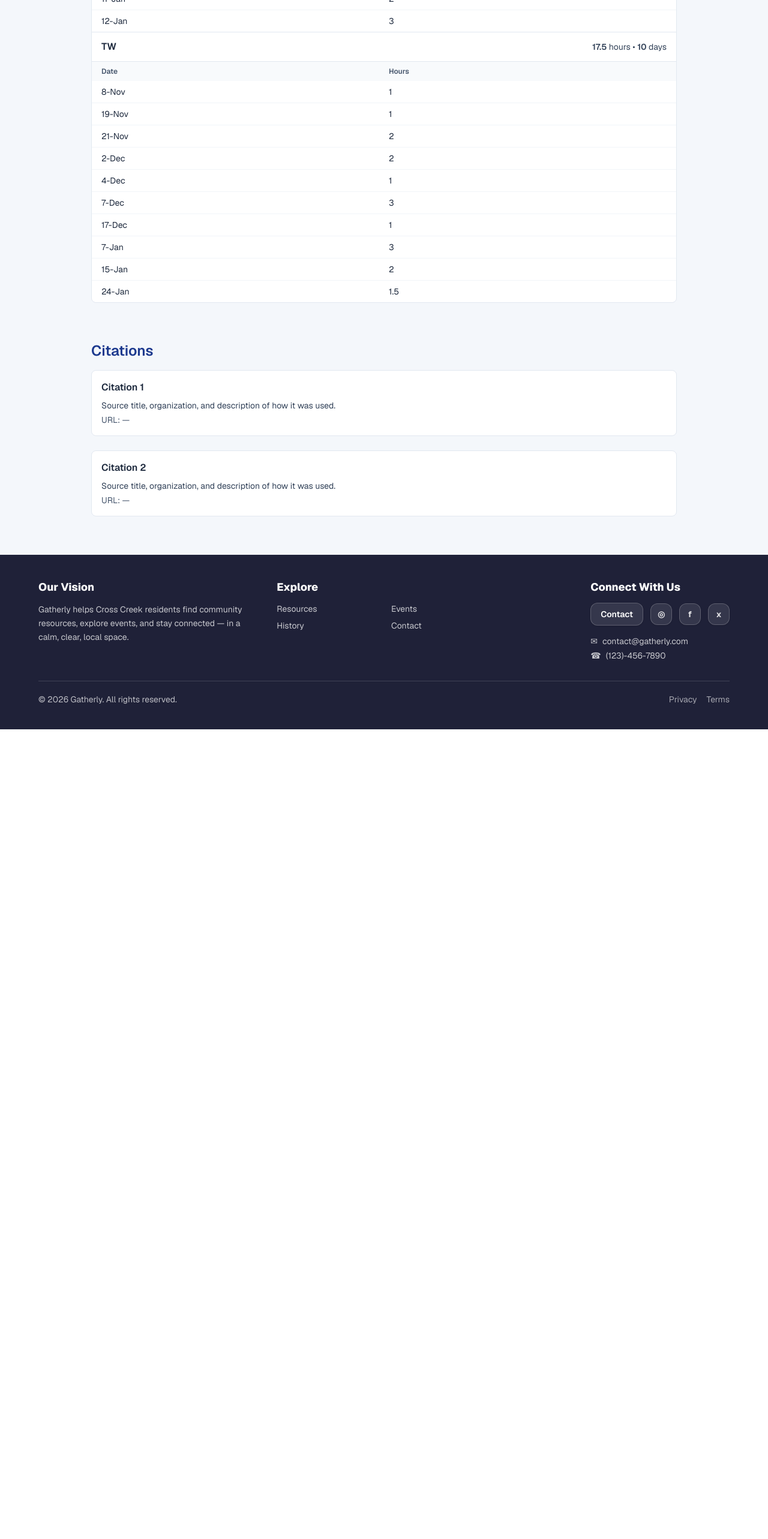
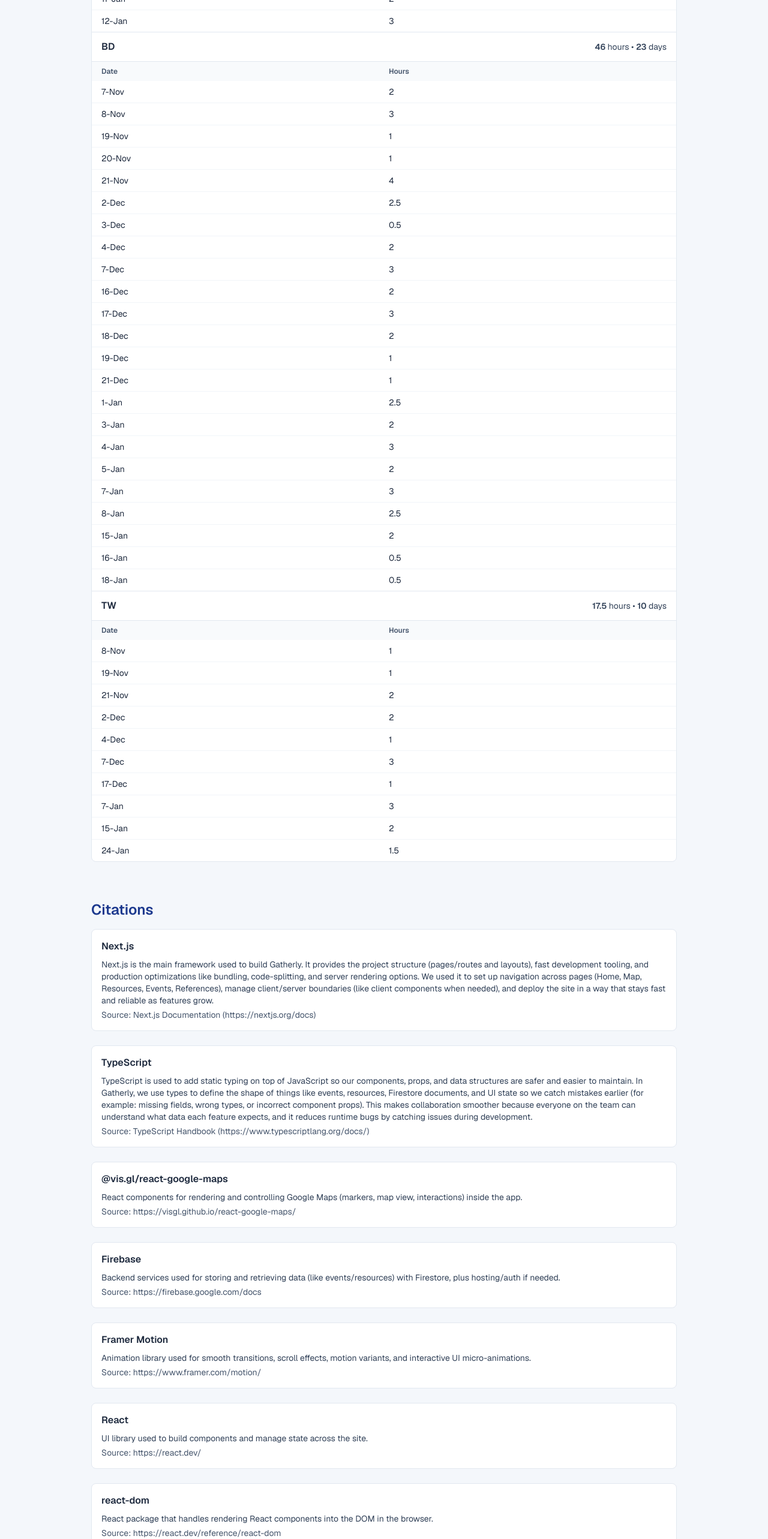
Before and after one commit to TSA-Group/tsa_group_starter, a Next.js app: page /references in a window 1280 px wide. Shown: the part 2914-5480 px from the top of the page at 60% size. Before the commit the page ends 4130 px from the top, so only its background shows below. Built offline with nearby package versions, Linux system fonts and the light colour scheme.

Commit message:
Update page.tsx

```diff
--- a/app/references/page.tsx
+++ b/app/references/page.tsx
@@ -93,7 +93,33 @@ const WORK_LOG: Record<
     ],
   },
 
-
+  BD: {
+    entries: [
+      { hours: 2, date: "7-Nov" },
+      { hours: 3, date: "8-Nov" },
+      { hours: 1, date: "19-Nov" },
+      { hours: 1, date: "20-Nov" },
+      { hours: 4, date: "21-Nov" },
+      { hours: 2.5, date: "2-Dec" },
+      { hours: 0.5, date: "3-Dec" },
+      { hours: 2, date: "4-Dec" },
+      { hours: 3, date: "7-Dec" },
+      { hours: 2, date: "16-Dec" },
+      { hours: 3, date: "17-Dec" },
+      { hours: 2, date: "18-Dec" },
+      { hours: 1, date: "19-Dec" },
+      { hours: 1, date: "21-Dec" },
+      { hours: 2.5, date: "1-Jan" },
+      { hours: 2, date: "3-Jan" },
+      { hours: 3, date: "4-Jan" },
+      { hours: 2, date: "5-Jan" },
+      { hours: 3, date: "7-Jan" },
+      { hours: 2.5, date: "8-Jan" },
+      { hours: 2, date: "15-Jan" },
+      { hours: 0.5, date: "16-Jan" },
+      { hours: 0.5, date: "18-Jan" },
+    ],
+  },
 
   TW: {
     entries: [
@@ -124,11 +150,15 @@ export default function ReferencesPage() {
             References & Work Log
           </h1>
           <div className="mt-6">
-            <Link href="/" className="text-blue-700 font-semibold hover:underline">
+            <Link
+              href="/"
+              className="text-blue-700 font-semibold hover:underline"
+            >
               ← Back to Home
             </Link>
           </div>
         </header>
+
         <section className="mb-16">
           <h2 className="text-2xl font-semibold text-blue-900 mb-4">
             Team Hours (Student Initials)
@@ -151,10 +181,12 @@ export default function ReferencesPage() {
                       <span className="font-semibold">{days}</span> days
                     </div>
                   </div>
+
                   <div className="grid grid-cols-2 gap-4 px-4 py-2 text-xs font-semibold text-slate-600 border-t border-slate-200 bg-slate-50">
                     <div>Date</div>
                     <div>Hours</div>
                   </div>
+
                   <div className="divide-y divide-slate-100">
                     {entries.map((e, i) => (
                       <div
@@ -171,30 +203,151 @@ export default function ReferencesPage() {
             })}
           </div>
         </section>
-
         <section>
           <h2 className="text-2xl font-semibold text-blue-900 mb-4">
             Citations
           </h2>
+
           <div className="space-y-6">
             <div className="border border-slate-200 rounded-lg bg-white p-4">
-              <p className="font-semibold text-slate-800">Citation 1</p>
+              <p className="font-semibold text-slate-800">Next.js</p>
               <p className="mt-2 text-sm text-slate-700">
-                Source title, organization, and description of how it was used.
+                Next.js is the main framework used to build Gatherly. It provides
+                the project structure (pages/routes and layouts), fast
+                development tooling, and production optimizations like bundling,
+                code-splitting, and server rendering options. We used it to set
+                up navigation across pages (Home, Map, Resources, Events,
+                References), manage client/server boundaries (like client
+                components when needed), and deploy the site in a way that stays
+                fast and reliable as features grow.
               </p>
-              <p className="mt-1 text-sm text-slate-600">URL: —</p>
+              <p className="mt-1 text-sm text-slate-600">
+                Source: Next.js Documentation (https://nextjs.org/docs)
+              </p>
             </div>
-
             <div className="border border-slate-200 rounded-lg bg-white p-4">
-              <p className="font-semibold text-slate-800">Citation 2</p>
+              <p className="font-semibold text-slate-800">TypeScript</p>
               <p className="mt-2 text-sm text-slate-700">
-                Source title, organization, and description of how it was used.
+                TypeScript is used to add static typing on top of JavaScript so
+                our components, props, and data structures are safer and easier
+                to maintain. In Gatherly, we use types to define the shape of
+                things like events, resources, Firestore documents, and UI state
+                so we catch mistakes earlier (for example: missing fields, wrong
+                types, or incorrect component props). This makes collaboration
+                smoother because everyone on the team can understand what data
+                each feature expects, and it reduces runtime bugs by catching
+                issues during development.
               </p>
-              <p className="mt-1 text-sm text-slate-600">URL: —</p>
+              <p className="mt-1 text-sm text-slate-600">
+                Source: TypeScript Handbook (https://www.typescriptlang.org/docs/)
+              </p>
             </div>
+            <CitationCard
+              name="@vis.gl/react-google-maps"
+              desc="React components for rendering and controlling Google Maps (markers, map view, interactions) inside the app."
+              url="https://visgl.github.io/react-google-maps/"
+            />
+            <CitationCard
+              name="Firebase"
+              desc="Backend services used for storing and retrieving data (like events/resources) with Firestore, plus hosting/auth if needed."
+              url="https://firebase.google.com/docs"
+            />
+            <CitationCard
+              name="Framer Motion"
+              desc="Animation library used for smooth transitions, scroll effects, motion variants, and interactive UI micro-animations."
+              url="https://www.framer.com/motion/"
+            />
+            <CitationCard
+              name="React"
+              desc="UI library used to build components and manage state across the site."
+              url="https://react.dev/"
+            />
+            <CitationCard
+              name="react-dom"
+              desc="React package that handles rendering React components into the DOM in the browser."
+              url="https://react.dev/reference/react-dom"
+            />
+            <CitationCard
+              name="Radix UI"
+              desc="Accessible, unstyled component primitives used to build clean UI elements (menus, dialogs, popovers) reliably."
+              url="https://www.radix-ui.com/primitives/docs/overview/introduction"
+            />
+            <CitationCard
+              name="PostCSS"
+              desc="CSS processing tool used in the build pipeline (commonly with Tailwind) to transform and optimize styles."
+              url="https://postcss.org/"
+            />
+            <CitationCard
+              name="use-places-autocomplete"
+              desc="Hook that simplifies Google Places Autocomplete for location searching (used for address/place search UX)."
+              url="https://www.npmjs.com/package/use-places-autocomplete"
+            />
+            <CitationCard
+              name="@next/codemod"
+              desc="Next.js codemod utilities used to help migrate/upgrade Next.js codebases safely."
+              url="https://www.npmjs.com/package/@next/codemod"
+            />
+            <CitationCard
+              name="@tailwindcss/postcss"
+              desc="Tailwind’s PostCSS integration used to compile Tailwind utilities during builds."
+              url="https://tailwindcss.com/docs/installation"
+            />
+            <CitationCard
+              name="@types/node"
+              desc="Type definitions for Node.js APIs to improve TypeScript support during development."
+              url="https://www.npmjs.com/package/@types/node"
+            />
+            <CitationCard
+              name="@types/react"
+              desc="Type definitions for React used by TypeScript for component and JSX typing."
+              url="https://www.npmjs.com/package/@types/react"
+            />
+            <CitationCard
+              name="@types/react-dom"
+              desc="Type definitions for react-dom used by TypeScript for DOM rendering APIs."
+              url="https://www.npmjs.com/package/@types/react-dom"
+            />
+            <CitationCard
+              name="daisyUI"
+              desc="Tailwind CSS component plugin that provides prebuilt UI classes/components for faster styling."
+              url="https://daisyui.com/"
+            />
+            <CitationCard
+              name="ESLint"
+              desc="Linting tool used to catch code issues and enforce consistent style across the project."
+              url="https://eslint.org/docs/latest/"
+            />
+            <CitationCard
+              name="eslint-config-next"
+              desc="Official Next.js ESLint rules/config used to follow Next best practices and avoid common mistakes."
+              url="https://nextjs.org/docs/app/building-your-application/configuring/eslint"
+            />
+            <CitationCard
+              name="Tailwind CSS"
+              desc="Utility-first CSS framework used for styling layout, spacing, colors, and responsive design quickly."
+              url="https://tailwindcss.com/docs"
+            />
           </div>
         </section>
       </div>
     </main>
   );
 }
+
+function CitationCard({
+  name,
+  desc,
+  url,
+}: {
+  name: string;
+  desc: string;
+  url: string;
+}) {
+  return (
+    <div className="border border-slate-200 rounded-lg bg-white p-4">
+      <p className="font-semibold text-slate-800">{name}</p>
+      <p className="mt-2 text-sm text-slate-700">{desc}</p>
+      <p className="mt-1 text-sm text-slate-600">Source: {url}</p>
+    </div>
+  );
+}
```
